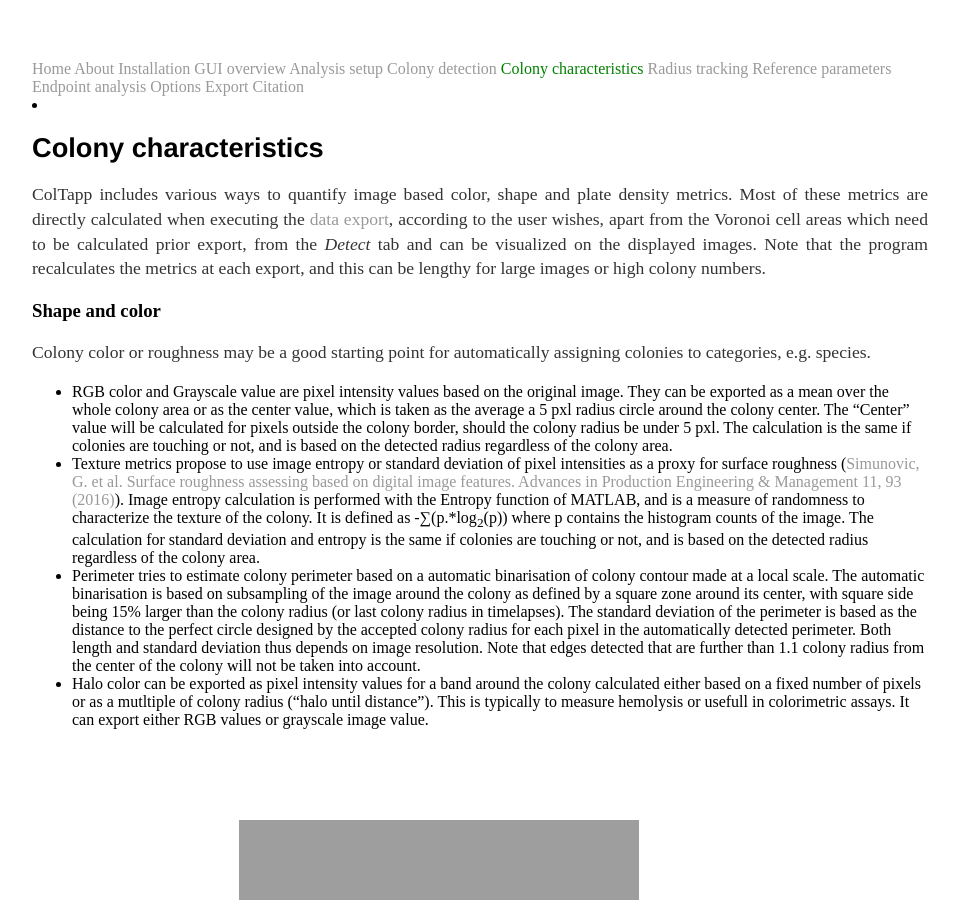
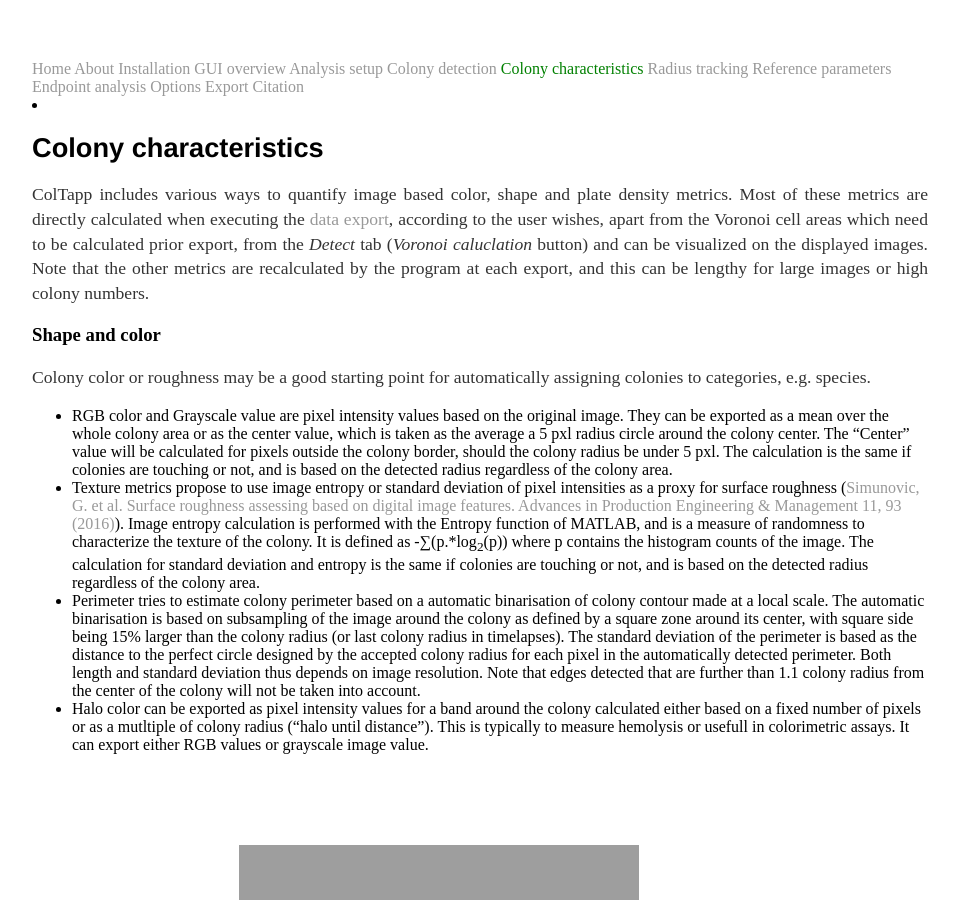
Before and after one commit to ColTapp/ColTapp.github.io, a Jekyll site: the page built from characteristics.md, in a window 1280 px wide and 900 px high. Shown: the whole window, without its empty margins (160-1119 px from the left). Built offline with Jekyll 4.4.1, drawn with Linux system fonts in a browser that asks for light colours; some of the changed text lies outside the part shown.

Commit message:
Update characteristics.md

```diff
--- a/characteristics.md
+++ b/characteristics.md
@@ -3,7 +3,7 @@ layout: default
 title: Colony characteristics
 ---
 # Colony characteristics
-ColTapp includes various ways to quantify image based color, shape and plate density metrics. Most of these metrics are directly calculated when executing the [data export]({{site.url}}/export.html), according to the user wishes, apart from the Voronoi cell areas which need to be calculated prior export, from the _Detect_ tab and can be visualized on the displayed images. Note that the program recalculates the metrics at each export, and this can be lengthy for large images or high colony numbers.
+ColTapp includes various ways to quantify image based color, shape and plate density metrics. Most of these metrics are directly calculated when executing the [data export]({{site.url}}/export.html), according to the user wishes, apart from the Voronoi cell areas which need to be calculated prior export, from the _Detect_ tab (_Voronoi caluclation_ button) and can be visualized on the displayed images. Note that the other metrics are recalculated by the program at each export, and this can be lengthy for large images or high colony numbers.
 
 ### Shape and color
 Colony color or roughness may be a good starting point for automatically assigning colonies to categories, e.g. species.
```
Also changed, not shown: other parts of characteristics.md (+1 -1 lines).
